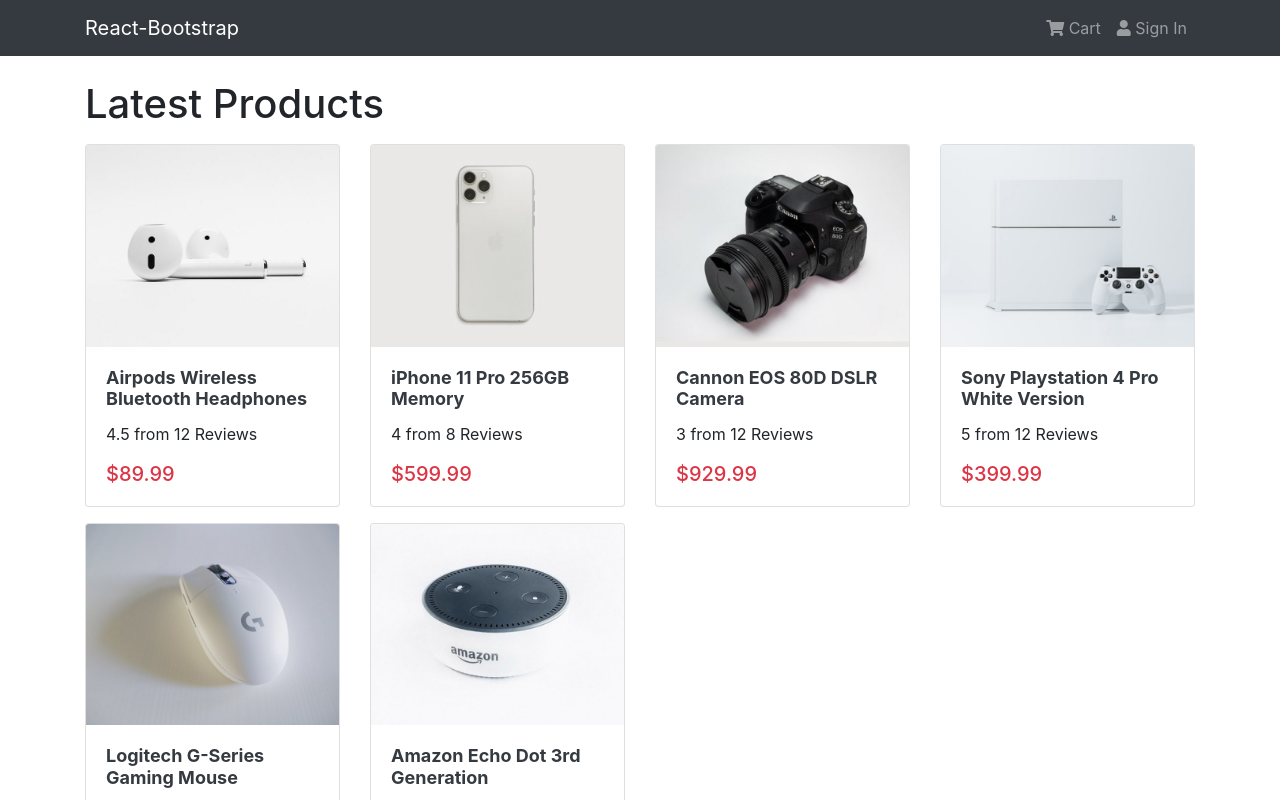
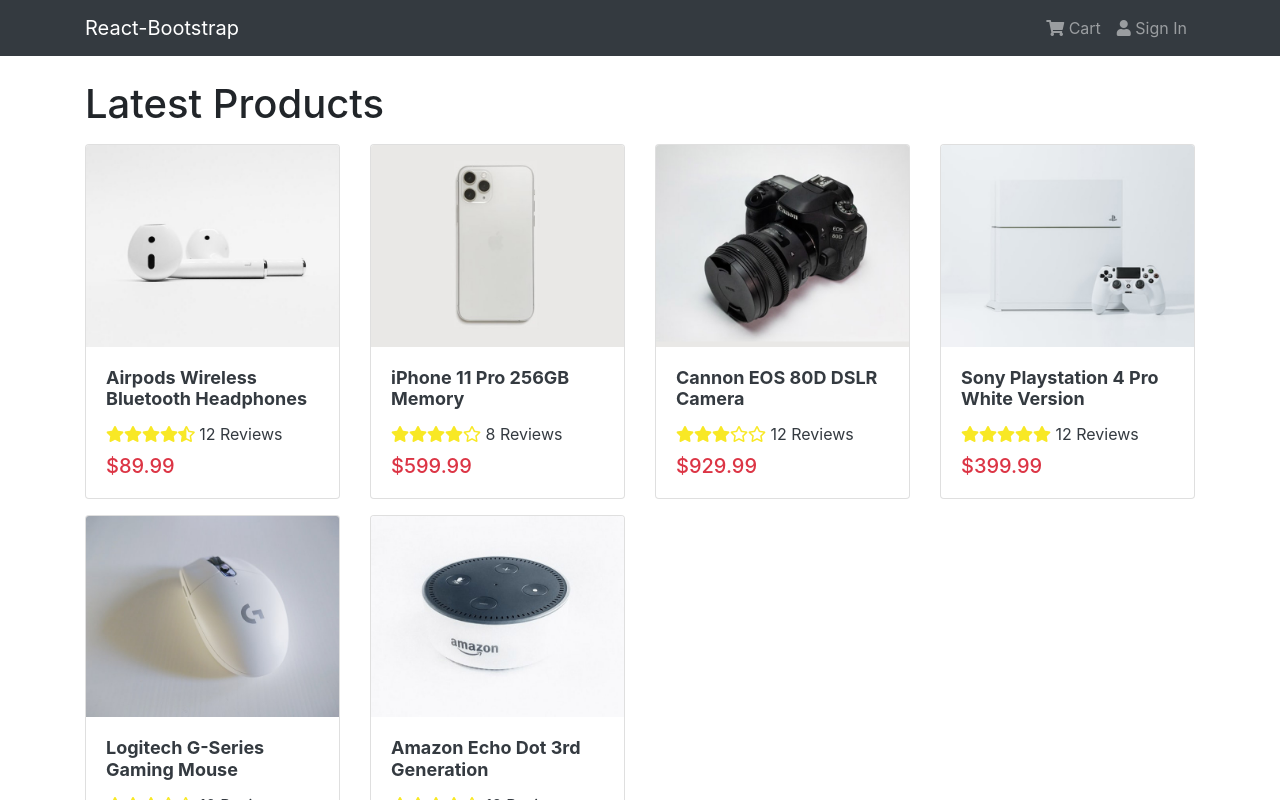
Before and after one commit to ProMehedi/proshop, a React (Create React App) app in the folder client/: page / in a window 1280 px wide. Shown: the top 800 px of the page. Built offline with nearby package versions, Linux system fonts and the light colour scheme.

Commit message:
Rating Component

```diff
--- a/client/src/components/Product.js
+++ b/client/src/components/Product.js
@@ -1,5 +1,6 @@
 import React from 'react'
 import { Card } from 'react-bootstrap'
+import Rating from './Rating'
 
 const Product = ({ product }) => {
   return (
@@ -15,10 +16,11 @@
               <strong>{product.name}</strong>
             </Card.Title>
           </a>
-          <Card.Text>
-            <div className='my-2'>
-              {product.rating} from {product.numReviews} Reviews
-            </div>
+          <Card.Text as='div'>
+            <Rating
+              value={product.rating}
+              text={` ${product.numReviews} Reviews`}
+            />
           </Card.Text>
 
           <Card.Text as='h3' className='productPrice text-danger'>
--- /dev/null
+++ b/client/src/components/Rating.js
@@ -0,0 +1,77 @@
+import React from 'react'
+import PropTypes from 'prop-types'
+
+const Rating = ({ value, text, color }) => {
+  return (
+    <div className='rating my-2' style={{ color }}>
+      <span>
+        <i
+          className={
+            value >= 1
+              ? 'fas fa-star'
+              : value >= 0.5
+              ? 'fas fa-star-half'
+              : 'far fa-star'
+          }
+        ></i>
+      </span>
+      <span>
+        <i
+          className={
+            value >= 2
+              ? 'fas fa-star'
+              : value >= 1.5
+              ? 'fas fa-star-half-alt'
+              : 'far fa-star'
+          }
+        ></i>
+      </span>
+      <span>
+        <i
+          className={
+            value >= 3
+              ? 'fas fa-star'
+              : value >= 2.5
+              ? 'fas fa-star-half-alt'
+              : 'far fa-star'
+          }
+        ></i>
+      </span>
+      <span>
+        <i
+          className={
+            value >= 4
+              ? 'fas fa-star'
+              : value >= 3.5
+              ? 'fas fa-star-half-alt'
+              : 'far fa-star'
+          }
+        ></i>
+      </span>
+      <span>
+        <i
+          className={
+            value >= 5
+              ? 'fas fa-star'
+              : value >= 4.5
+              ? 'fas fa-star-half-alt'
+              : 'far fa-star'
+          }
+        ></i>
+      </span>
+      <span className='text-dark'>{text && text}</span>
+    </div>
+  )
+}
+
+Rating.defaultProps = {
+  color: '#f8e825',
+}
+
+Rating.propTypes = {
+  value: PropTypes.number.isRequired,
+  text: PropTypes.string.isRequired,
+  color: PropTypes.string,
+}
+
+export default Rating
--- a/client/src/screens/HomeScreen.js
+++ b/client/src/screens/HomeScreen.js
@@ -9,7 +9,7 @@
       <h1>Latest Products</h1>
       <Row>
         {products.map((product) => (
-          <Col sm={12} md={6} lg={4} xl={3}>
+          <Col key={product._id} sm={12} md={6} lg={4} xl={3}>
             <Product product={product} />
           </Col>
         ))}
```
Also changed, not shown: client/public/logo192.png (added), client/public/logo512.png (added).
